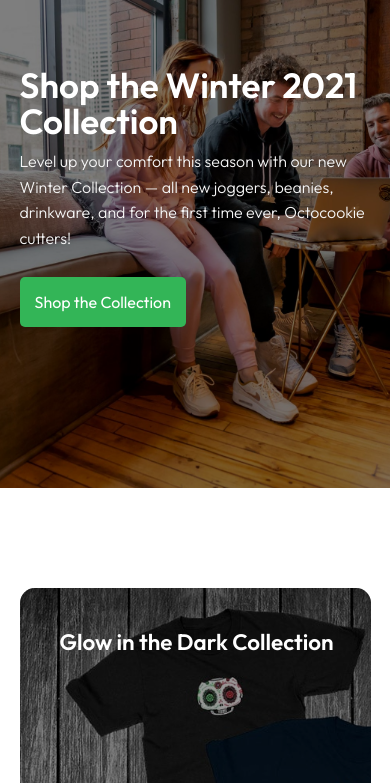
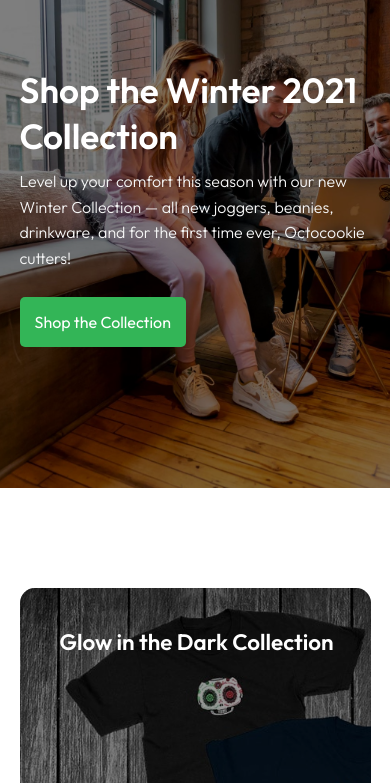
Before and after one commit to JohnIdenyi/ecommerce-site, a plain HTML site: page index.html in a window 390 px wide. Shown: the part 61-844 px from the top of the page. Drawn offline with Linux system fonts and the light colour scheme.

Commit message:
Updated CSS

```diff
--- a/css/style.css
+++ b/css/style.css
@@ -400,7 +400,7 @@ footer .side-links a {
 
     .text-container h1 {
         font-size: 35px;
-        line-height: 36px;
+        line-height: 46px;
     }
 
     .text-container p {
```
